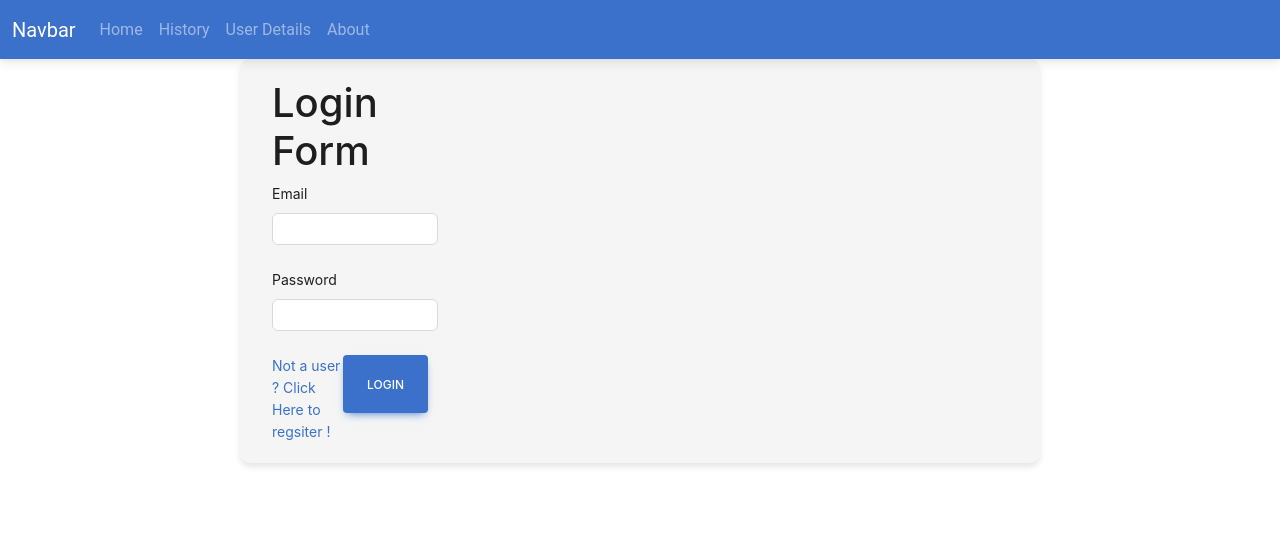
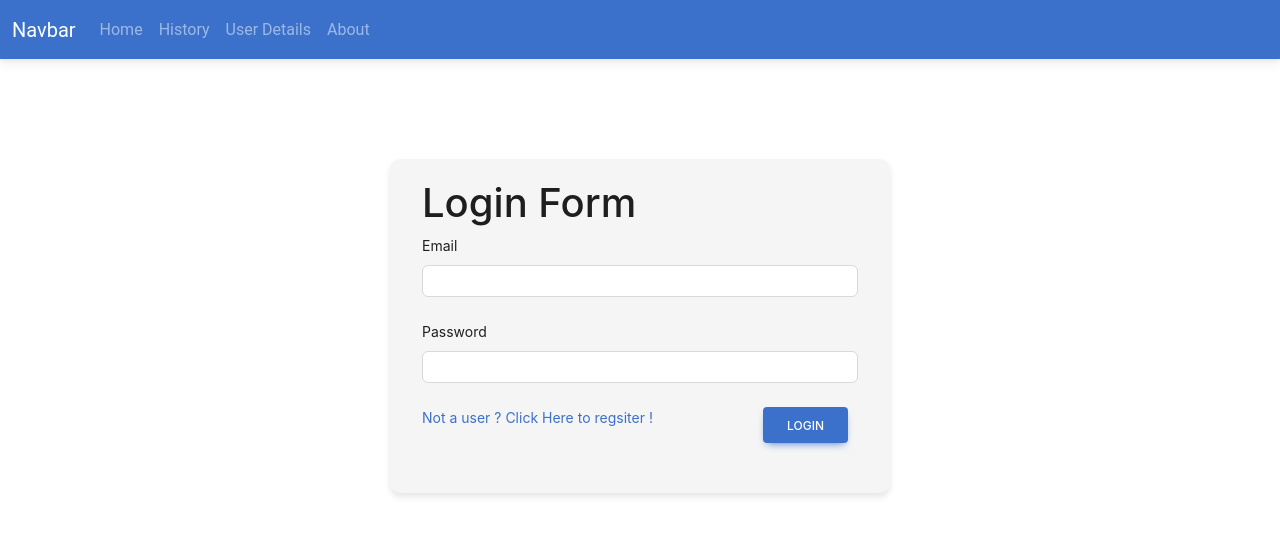
Before and after one commit to sudhais/SPM-Project, a React (Create React App) app in the folder frontend/: page /login in a window 1280 px wide. Shown: the top 536 px of the page. Built offline with nearby package versions, Linux system fonts and the light colour scheme.

Commit message:
changed backend path and fixed loged in css

```diff
--- a/frontend/src/App.css
+++ b/frontend/src/App.css
@@ -8,8 +8,9 @@
   padding: 20px;
   border-radius: 10px;
   box-shadow: 0 4px 6px rgba(0, 0, 0, 0.1);
-  max-width: 800px;
-  margin: 0 auto;
+  max-width: 850px;
+  margin: 100px auto;
+
 }
 
 .title {
@@ -41,3 +42,7 @@
 .analyze-button:hover {
   background-color: #0056b3;
 }
+
+.login-page .container{
+  max-width: 500px;
+}
--- a/frontend/src/pages/AnalyzeResult.css
+++ b/frontend/src/pages/AnalyzeResult.css
@@ -37,7 +37,7 @@
 
 /* Styles for the code editor */
 .code-editor {
-  width: 60%;
+  width: 100%;
   padding: 10px;
   box-shadow: 0 4px 6px rgba(0, 0, 0, 0.1);
   border-radius: 5px;
--- a/frontend/src/pages/AnalyzeResult.js
+++ b/frontend/src/pages/AnalyzeResult.js
@@ -1,5 +1,5 @@
 import React, { useEffect, useState, useRef } from 'react'
-import { useLocation } from 'react-router-dom'
+import { Link, useLocation } from 'react-router-dom'
 import './AnalyzeResult.css'
 import CodeEditor from '@monaco-editor/react'
 import { PieChart, Pie, Cell } from 'recharts'
@@ -545,7 +545,7 @@ function AnalyzeResult() {
 
       <center>
         <button type="button" className="btn btn-primary" onClick={()=> handleSave()} >Save</button>
-        <button type="button" className="btn btn-danger">Cancel</button>
+        <Link to={"/home"}><button type="button" className="btn btn-danger">Cancel</button></Link>
       </center>
     </div>
 
--- a/frontend/src/pages/Login.js
+++ b/frontend/src/pages/Login.js
@@ -91,10 +91,10 @@ const Login = () => {
   }, [navigate]);
   return (
     <>
-      <div className="login-page ">
+      <div className="login-page">
         {loading && <Spinner />}
         <div className="row container">
-          <div className="col-md-3 login-form">
+          <div className="login-form">
             <Form layout="vertical" onFinish={submitHandler}>
               <h1>Login Form</h1>
               <Form.Item label="Email" name="email">
--- a/frontend/src/pages/Register.js
+++ b/frontend/src/pages/Register.js
@@ -33,6 +33,7 @@ useEffect(() => {
         <>
            <div className="register-page">
             {loading && <Spinner />}
+            <div className="row container">
               <Form layout="vertical" onFinish={submitHandler}>
                 <h1>Register Form</h1>
                 <Form.Item label="Name" name="name">
@@ -49,6 +50,7 @@ useEffect(() => {
                     <button className="btn btn-primary">Register</button>
                 </div>
               </Form>
+            </div>
            </div>
         </>
     );
```
Also changed, not shown: 1 other file (tests, documents, lock files or other folders).
